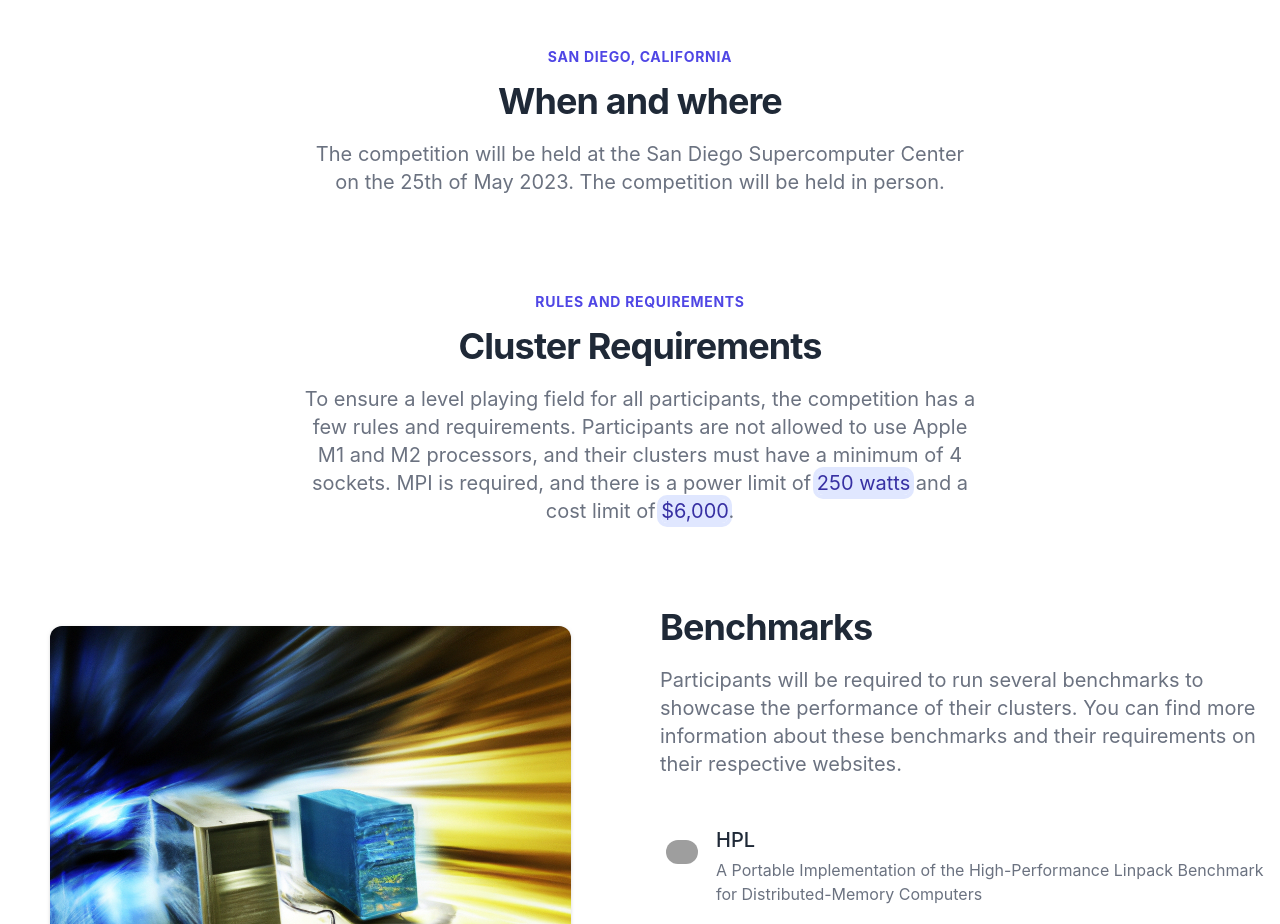
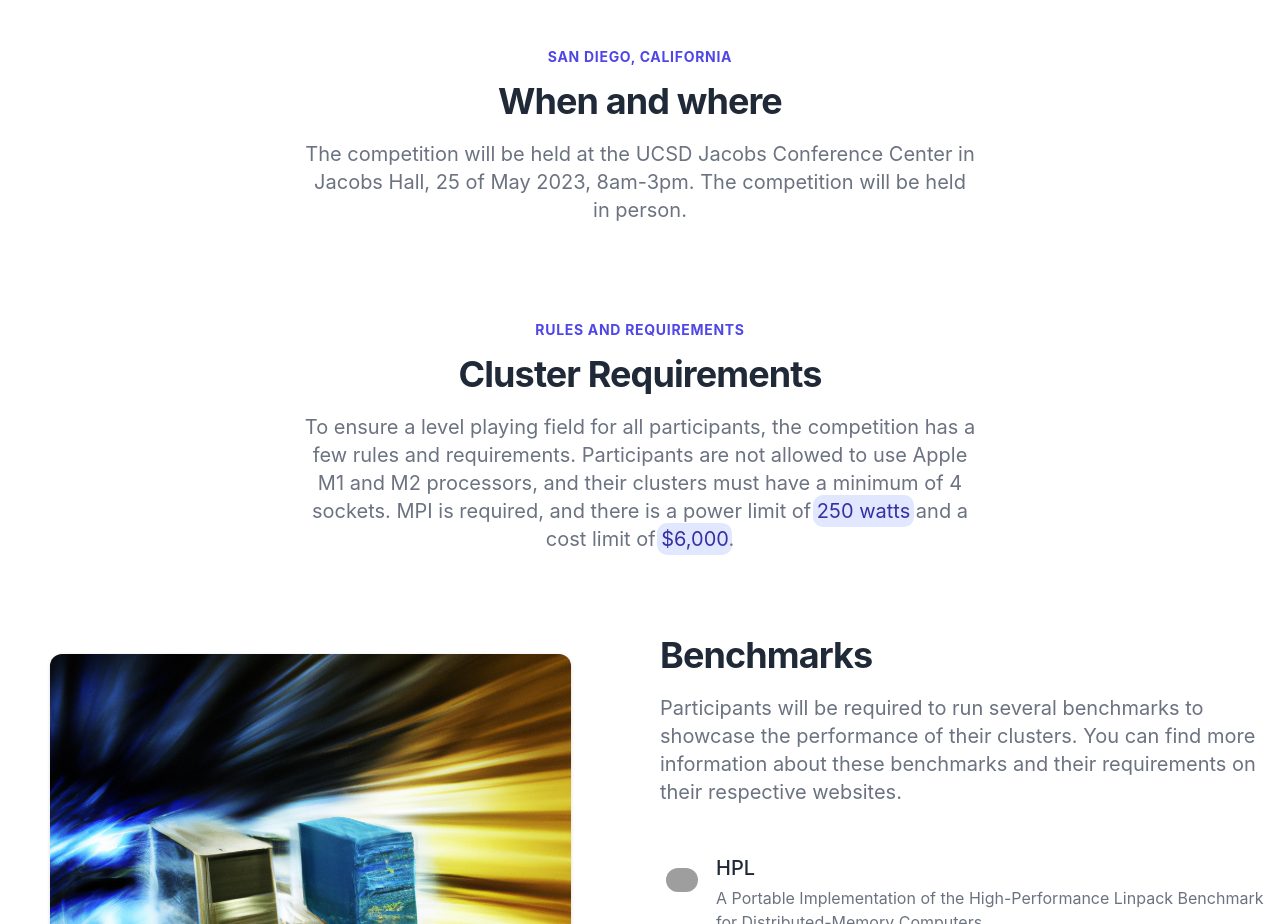
Before and after one commit to aalborg-supercomputer-klubben/sbcc-site, a Next.js app: page / in a window 1280 px wide. Shown: the part 1320-2244 px from the top of the page. Built offline with nearby package versions, Linux system fonts and the light colour scheme; no server answers; grey boxes are pictures that could not be loaded.

Commit message:
Added room to index, changed pasadena college img

```diff
--- a/pages/index.tsx
+++ b/pages/index.tsx
@@ -23,8 +23,8 @@ const IndexPage = () => {
                 title="When and where"
                 pretitle="San Diego, California"
             >
-                The competition will be held at the San Diego Supercomputer Center
-                on the 25th of May 2023. The competition will be held in person.
+                The competition will be held at the UCSD Jacobs Conference Center in Jacobs Hall,
+                25 of May 2023, 8am-3pm. The competition will be held in person.
             </SectionTitle>
             <SectionTitle
                 pretitle="Rules and Requirements"
```
Also changed, not shown: public/img/participants/pasadena.png.
